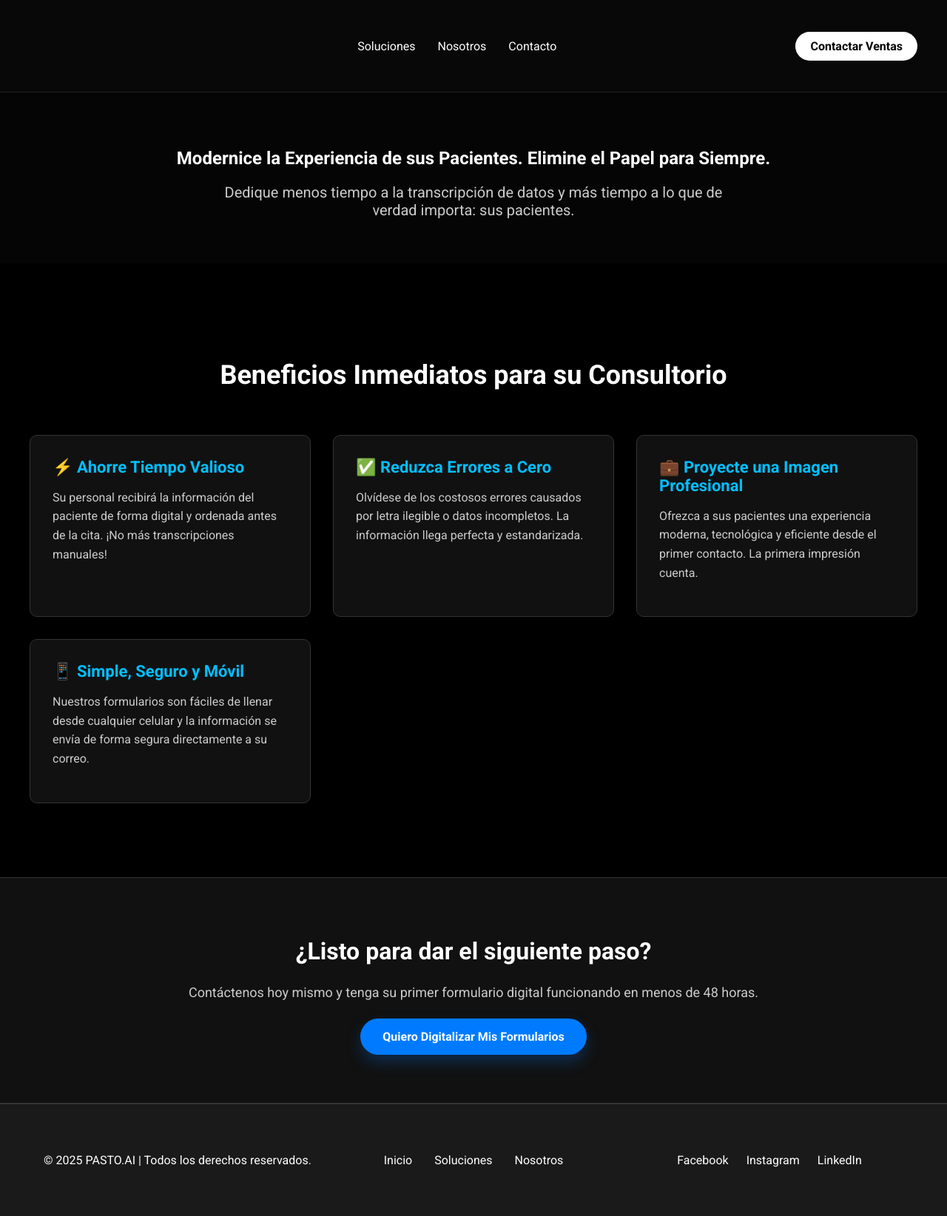
After one commit to danielalejandromartinez/pasto_ai_web, a Flask app: page /formularios-digitales in a window 1280 px wide. The commit adds this page. Shown: the whole page at 74% size. Run offline with Flask 3, Linux system fonts and the light colour scheme; grey boxes are pictures that could not be loaded.

Commit message:
feat: Build MVP for Digital Forms service with email delivery

```diff
--- a/app.py
+++ b/app.py
@@ -1,23 +1,81 @@
-from flask import Flask, render_template
+import os
+from dotenv import load_dotenv # Importamos la nueva librería
+from flask import Flask, render_template, request, redirect, url_for
+from flask_mail import Mail, Message
+
+load_dotenv() # Cargamos las variables del archivo .env
 
 app = Flask(__name__)
 
+# ===================================================
+# ==     CONFIGURACIÓN DE CORREO SEGURA            ==
+# ===================================================
+# Ahora leemos las credenciales desde el entorno, no desde el código.
+app.config['MAIL_SERVER'] = 'smtp.gmail.com'
+app.config['MAIL_PORT'] = 465
+app.config['MAIL_USERNAME'] = os.getenv('MAIL_USERNAME')
+app.config['MAIL_PASSWORD'] = os.getenv('MAIL_PASSWORD')
+app.config['MAIL_USE_TLS'] = False
+app.config['MAIL_USE_SSL'] = True
 
-# --- RUTA PARA LA PÁGINA DE INICIO ---
+mail = Mail(app)
+
+# --- (El resto de las rutas no cambian) ---
+
 @app.route('/')
 def hola_mundo():
     return render_template('index.html')
 
-
-# --- RUTA PARA LA PÁGINA DE SOLUCIONES ---
 @app.route('/soluciones')
 def soluciones():
     return render_template('soluciones.html')
-# --- RUTA PARA LA PÁGINA DE NOSOTROS ---
+
 @app.route('/nosotros')
 def nosotros():
     return render_template('nosotros.html')
 
-# --- CÓDIGO PARA ARRANCAR LA APLICACIÓN ---
+@app.route('/formularios-digitales')
+def pagina_formularios_digitales():
+    return render_template('formularios_digitales.html')
+
+@app.route('/formularios/<form_id>', methods=['GET', 'POST'])
+def mostrar_formulario(form_id):
+    if request.method == 'POST':
+        nombre = request.form.get('full_name')
+        fecha_nacimiento = request.form.get('birth_date')
+        telefono = request.form.get('phone_number')
+        email = request.form.get('email')
+        motivo = request.form.get('reason')
+
+        # Para la prueba, puedes poner tu email aquí o leerlo también de .env si quieres
+        destinatario_cliente = "correo-destino-prueba@ejemplo.com" # ¡RECUERDA CAMBIAR ESTO!
+
+        cuerpo_del_mensaje = f"""
+        NUEVO FORMULARIO DE ADMISIÓN RECIBIDO
+        --------------------------------------
+        Cliente: {form_id}
+        DATOS DEL PACIENTE:
+        - Nombre Completo: {nombre}
+        - Fecha de Nacimiento: {fecha_nacimiento}
+        - Teléfono: {telefono}
+        - Email de Contacto: {email}
+        MOTIVO DE LA CONSULTA:
+        - {motivo}
+        """
+        msg = Message(
+            subject=f"Nuevo Formulario Recibido de: {nombre}",
+            sender=app.config['MAIL_USERNAME'],
+            recipients=[destinatario_cliente]
+        )
+        msg.body = cuerpo_del_mensaje
+        mail.send(msg)
+        return redirect(url_for('pagina_de_gracias'))
+
+    return render_template('formulario_cliente.html', form_id=form_id)
+
+@app.route('/gracias')
+def pagina_de_gracias():
+    return render_template('gracias.html')
+
 if __name__ == '__main__':
     app.run(debug=True)
--- a/static/css/style.css
+++ b/static/css/style.css
@@ -41,10 +41,10 @@ nav {
 .logo video {
     height: 90px;
     width: 90px;
-    /* ¡Aquí empieza la nueva magia! */
-    opacity: 0; /* Por defecto, el logo es invisible */
-    transform: scale(0.8); /* Y un poquito más pequeño */
-    animation: aparecerLogo 1s ease-out 0.5s forwards; /* ¡Llamamos a la nueva animación! */
+    /* ¡La magia ahora se aplica al video! */
+    opacity: 0;
+    transform: scale(0.8);
+    animation: aparecerLogo 1s ease-out 0.5s forwards;
 }
 
 /* Definición de la animación "aparecerLogo" */
@@ -56,7 +56,7 @@ nav {
 }
 
 .logo video:hover {
-    transform: scale(1.1); /* Mantenemos el efecto de crecer al pasar el ratón */
+    transform: scale(1.1);
 }
 
 nav ul {
@@ -99,13 +99,13 @@ nav ul li a:hover {
 /*      ESTILOS PARA LA SECCIÓN HERO       */
 /* ======================================= */
 main {
-    /* Este main envuelve todas las secciones */
-    padding-top: 120px; /* ¡CLAVE! Empuja el contenido para que no quede debajo del header fijo */
+    /* ¡CLAVE! Empuja el contenido para que no quede debajo del header fijo */
+    padding-top: 120px;
 }
 
 .hero {
     position: relative;
-    height: calc(100vh - 90px); /* Ocupa el resto de la pantalla visible */
+    height: calc(100vh - 120px); /* Ajustado al nuevo padding */
     overflow: hidden;
     display: flex;
     align-items: center;
@@ -315,3 +315,174 @@ footer {
         flex-direction: column;
     }
 }
+
+/* ======================================= */
+/*      ESTILOS PARA PÁGINA DE FORMULARIO    */
+/* ======================================= */
+
+.formulario-container {
+    max-width: 800px;
+    margin: 0 auto 40px; /* Margen: 0 arriba, auto a los lados, 40px abajo */
+    padding: 40px;
+    background-color: #111;
+    border: 1px solid #333;
+    border-radius: 10px;
+}
+
+.form-header {
+    text-align: center;
+    margin-bottom: 40px;
+    border-bottom: 1px solid #444;
+    padding-bottom: 20px;
+}
+
+.form-header h2 {
+    font-size: 28px;
+    color: #00BFFF;
+    margin-bottom: 10px;
+}
+
+.form-header p {
+    font-size: 16px;
+    color: #CCCCCC;
+}
+
+.admission-form fieldset {
+    border: none;
+    padding: 0;
+    margin-bottom: 30px;
+}
+
+.admission-form legend {
+    font-size: 20px;
+    font-weight: bold;
+    color: #FFFFFF;
+    margin-bottom: 20px;
+    width: 100%;
+    border-bottom: 1px solid #333;
+    padding-bottom: 10px;
+}
+
+.form-group {
+    margin-bottom: 20px;
+}
+
+.form-group label {
+    display: block;
+    margin-bottom: 8px;
+    font-size: 14px;
+    color: #BBBBBB;
+}
+
+.form-group input,
+.form-group textarea {
+    width: 100%;
+    padding: 12px;
+    background-color: #222;
+    border: 1px solid #444;
+    border-radius: 5px;
+    color: #FFFFFF;
+    font-size: 16px;
+    box-sizing: border-box; /* Importante para que el padding no afecte el ancho */
+}
+
+.form-group input:focus,
+.form-group textarea:focus {
+    outline: none;
+    border-color: #007BFF;
+}
+
+.form-row {
+    display: flex;
+    gap: 20px;
+}
+
+.form-row .form-group {
+    width: 100%;
+}
+
+.form-submit-button {
+    width: 100%;
+    padding: 15px;
+    font-size: 18px;
+    margin-top: 20px;
+}
+
+/* ======================================= */
+/*      ESTILOS PARA PÁGINA DE VENTAS        */
+/* ======================================= */
+
+.sales-hero {
+    padding: 60px 20px;
+    text-align: center;
+    background-color: #050505;
+}
+
+.sales-content {
+    max-width: 900px;
+    margin: 0 auto;
+}
+
+.sales-subtitle {
+    font-size: 20px;
+    color: #CCCCCC;
+    max-width: 700px;
+    margin: 20px auto 0;
+}
+
+.benefits-section {
+    padding: 100px 20px;
+}
+
+.benefits-grid {
+    display: grid;
+    grid-template-columns: repeat(auto-fit, minmax(300px, 1fr));
+    gap: 30px;
+    max-width: 1200px;
+    margin: 0 auto;
+}
+
+.benefit-item {
+    background-color: #111;
+    border: 1px solid #333;
+    padding: 30px;
+    border-radius: 10px;
+    transition: all 0.3s ease;
+}
+
+.benefit-item:hover {
+    transform: translateY(-10px);
+    border-color: #007BFF;
+}
+
+.benefit-item h3 {
+    font-size: 22px;
+    color: #00BFFF;
+    margin-top: 0;
+    margin-bottom: 15px;
+}
+
+.benefit-item p {
+    font-size: 16px;
+    line-height: 1.6;
+    color: #CCCCCC;
+}
+
+.cta-section {
+    padding: 80px 20px;
+    text-align: center;
+    background-color: #111;
+    border-top: 1px solid #333;
+    border-bottom: 1px solid #333;
+}
+
+.cta-section h2 {
+    font-size: 32px;
+    margin-top: 0;
+}
+
+.cta-section p {
+    font-size: 18px;
+    margin-bottom: 40px;
+    color: #CCCCCC;
+}
--- a/templates/base.html
+++ b/templates/base.html
@@ -12,15 +12,16 @@
 <body>
     <header>
         <nav>
-            <a href="#" class="logo">
-    <video autoplay loop muted playsinline width="90" height="90">
-        <source src="{{ url_for('static', filename='videos/logo_video.mp4') }}" type="video/mp4">
-        Tu navegador no soporta videos HTML5.
-    </video>
-</a>
+            <a href="{{ url_for('hola_mundo') }}" class="logo">
+                <video autoplay loop muted playsinline width="90" height="90">
+                    <source src="{{ url_for('static', filename='videos/logo_video.mp4') }}" type="video/mp4">
+                    Tu navegador no soporta videos HTML5.
+                </video>
+            </a>
             <ul>
-                <li><a href="#soluciones">Soluciones</a></li>
-                <li><a href="#nosotros">Nosotros</a></li>
+                <!-- ¡ENLACE ACTUALIZADO! -->
+                <li><a href="{{ url_for('pagina_formularios_digitales') }}">Soluciones</a></li>
+                <li><a href="{{ url_for('nosotros') }}">Nosotros</a></li>
                 <li><a href="#contacto">Contacto</a></li>
             </ul>
             <a href="https://wa.me/573152405542" class="boton-contacto" target="_blank">Contactar Ventas</a>
@@ -36,9 +37,9 @@
             </div>
             <div class="footer-links">
                 <ul>
-                    <li><a href="#">Inicio</a></li>
-                    <li><a href="#soluciones">Soluciones</a></li>
-                    <li><a href="#nosotros">Nosotros</a></li>
+                    <li><a href="{{ url_for('hola_mundo') }}">Inicio</a></li>
+                    <li><a href="{{ url_for('pagina_formularios_digitales') }}">Soluciones</a></li>
+                    <li><a href="{{ url_for('nosotros') }}">Nosotros</a></li>
                 </ul>
             </div>
             <div class="footer-social">
--- /dev/null
+++ b/templates/formularios_digitales.html
@@ -0,0 +1,42 @@
+{% extends "base.html" %}
+
+{% block title %}Formularios de Admisión Digitales - Pasto.AI{% endblock %}
+
+{% block content %}
+<main>
+    <section class="sales-hero">
+        <div class="sales-content">
+            <h1>Modernice la Experiencia de sus Pacientes. Elimine el Papel para Siempre.</h1>
+            <p class="sales-subtitle">Dedique menos tiempo a la transcripción de datos y más tiempo a lo que de verdad importa: sus pacientes.</p>
+        </div>
+    </section>
+
+    <section class="benefits-section">
+        <h2 class="section-title">Beneficios Inmediatos para su Consultorio</h2>
+        <div class="benefits-grid">
+            <div class="benefit-item">
+                <h3>⚡️ Ahorre Tiempo Valioso</h3>
+                <p>Su personal recibirá la información del paciente de forma digital y ordenada antes de la cita. ¡No más transcripciones manuales!</p>
+            </div>
+            <div class="benefit-item">
+                <h3>✅ Reduzca Errores a Cero</h3>
+                <p>Olvídese de los costosos errores causados por letra ilegible o datos incompletos. La información llega perfecta y estandarizada.</p>
+            </div>
+            <div class="benefit-item">
+                <h3>💼 Proyecte una Imagen Profesional</h3>
+                <p>Ofrezca a sus pacientes una experiencia moderna, tecnológica y eficiente desde el primer contacto. La primera impresión cuenta.</p>
+            </div>
+            <div class="benefit-item">
+                <h3>📱 Simple, Seguro y Móvil</h3>
+                <p>Nuestros formularios son fáciles de llenar desde cualquier celular y la información se envía de forma segura directamente a su correo.</p>
+            </div>
+        </div>
+    </section>
+
+    <section class="cta-section">
+        <h2>¿Listo para dar el siguiente paso?</h2>
+        <p>Contáctenos hoy mismo y tenga su primer formulario digital funcionando en menos de 48 horas.</p>
+        <a href="https://wa.me/573152405542" class="boton-principal" target="_blank">Quiero Digitalizar Mis Formularios</a>
+    </section>
+</main>
+{% endblock %}
```
Also changed, not shown: templates/formulario_cliente.html (added, +55 -0 lines), templates/gracias.html (added, +15 -0 lines), 1 other file.
